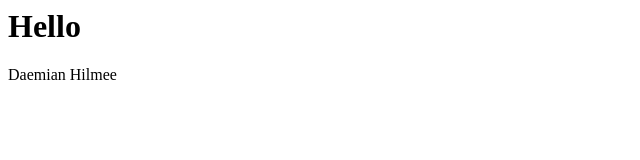
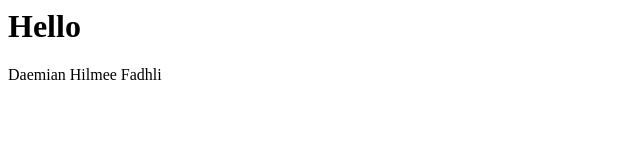
Before and after one commit to daemianKoh/CW1, a plain HTML site: page hello.html in a window 1280 px wide. Shown: the full height of the page, 0-640 px from the left. Drawn offline with Linux system fonts and the light colour scheme.

Commit message:
added fadhli to html file

```diff
--- a/hello.html
+++ b/hello.html
@@ -4,5 +4,6 @@
 <h1> Hello </h1>
 Daemian
 Hilmee
+Fadhli
 </body>
 </html>
```
